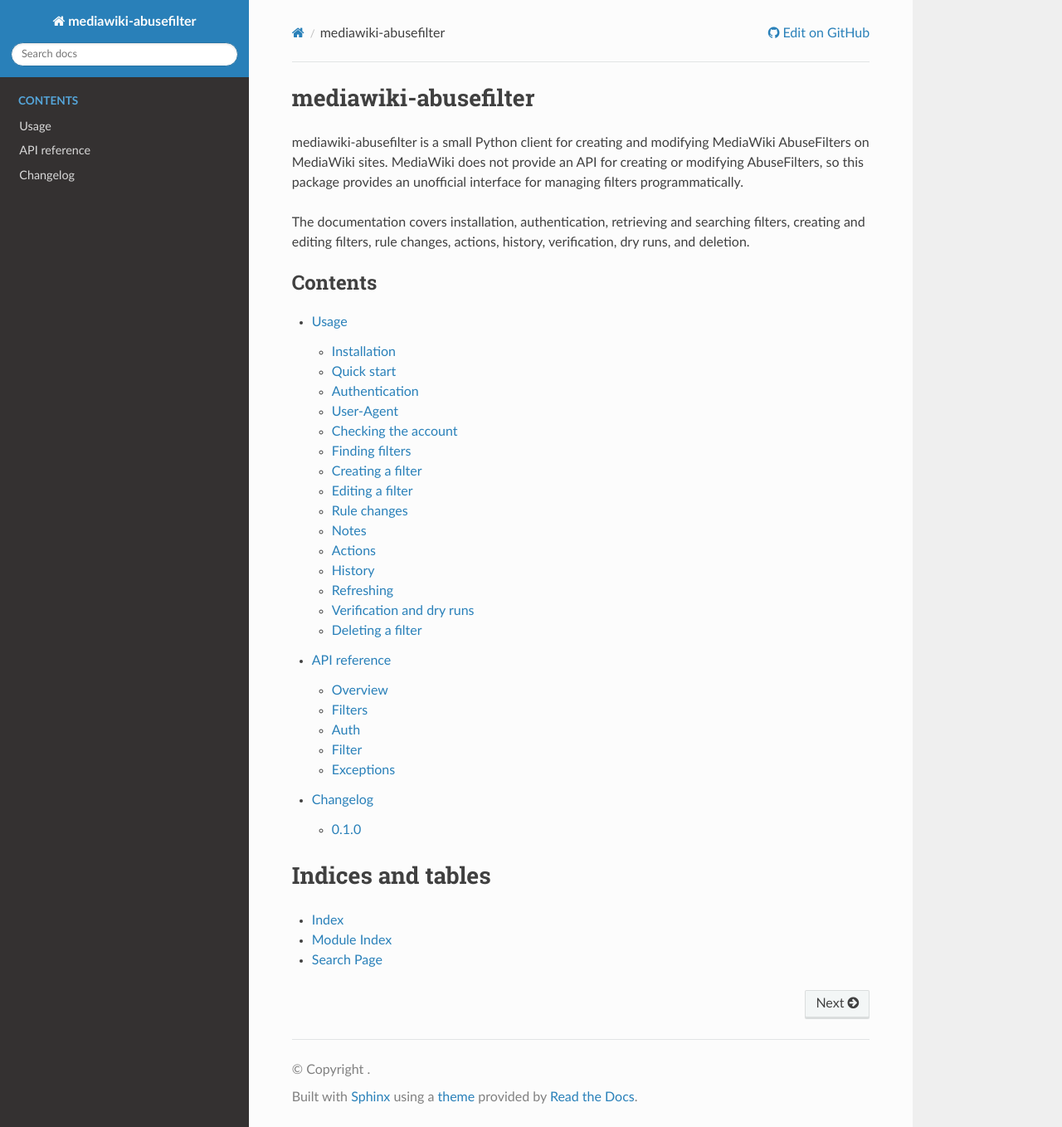
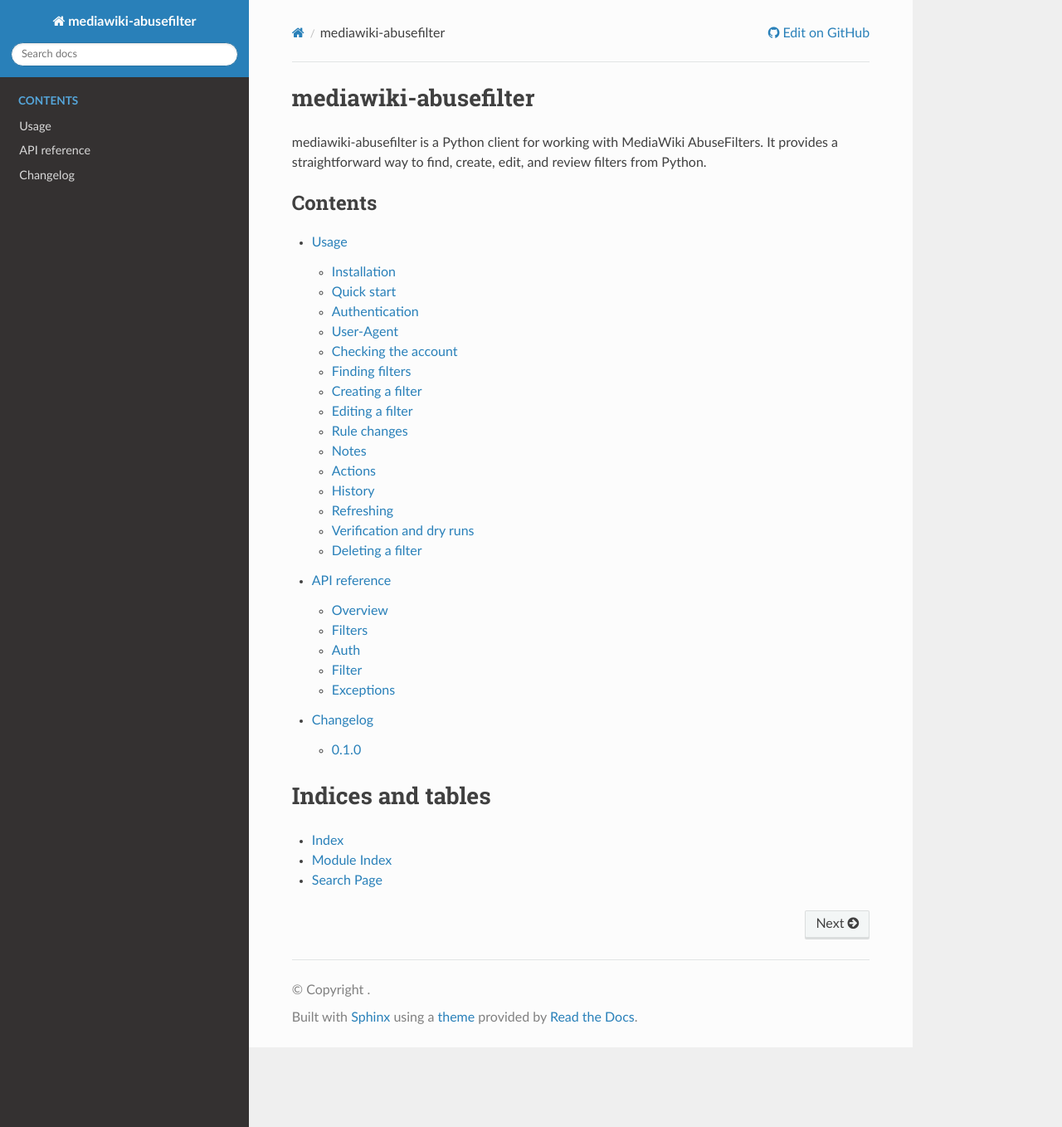
Before and after one commit to MadMaxWP/mediawiki-abusefilter, a Sphinx documentation site: the page built from docs/source/index.rst, in a window 1280 px wide and 1358 px high. Shown: the whole window at 83% size. Built offline with Sphinx 7.4.7 and the Read the Docs theme 3.1.0, drawn with Linux system fonts in a browser that asks for light colours.

Commit message:
fix  mediawiki-abusefilter project description
Updated project description for clarity and conciseness.

```diff
--- a/docs/source/index.rst
+++ b/docs/source/index.rst
@@ -1,9 +1,8 @@
 mediawiki-abusefilter
 =====================
 
-mediawiki-abusefilter is a small Python client for creating and modifying MediaWiki AbuseFilters on MediaWiki sites. MediaWiki does not provide an API for creating or modifying AbuseFilters, so this package provides an unofficial interface for managing filters programmatically.
+mediawiki-abusefilter is a Python client for working with MediaWiki AbuseFilters. It provides a straightforward way to find, create, edit, and review filters from Python.
 
-The documentation covers installation, authentication, retrieving and searching filters, creating and editing filters, rule changes, actions, history, verification, dry runs, and deletion.
 
 .. toctree::
    :maxdepth: 2
```
